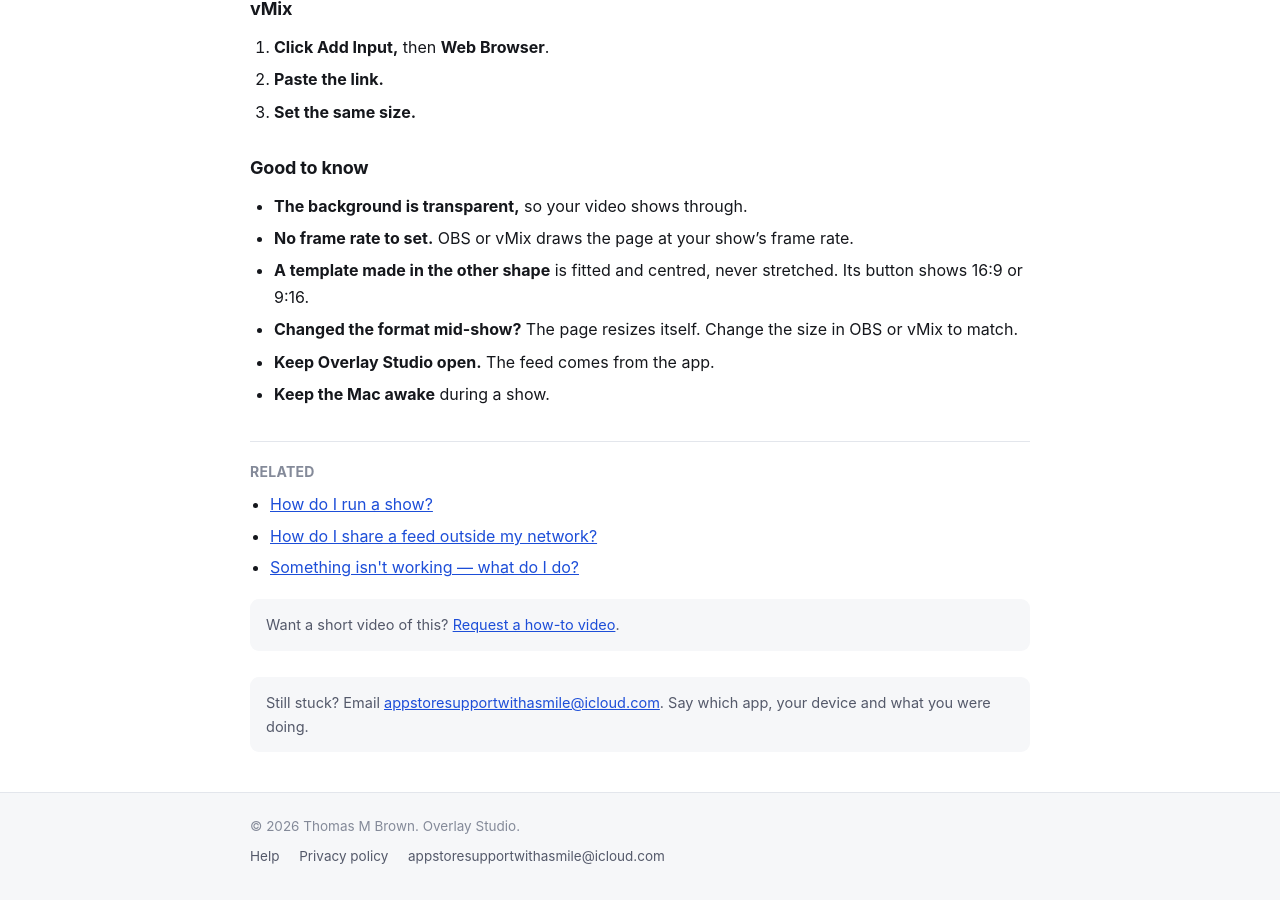
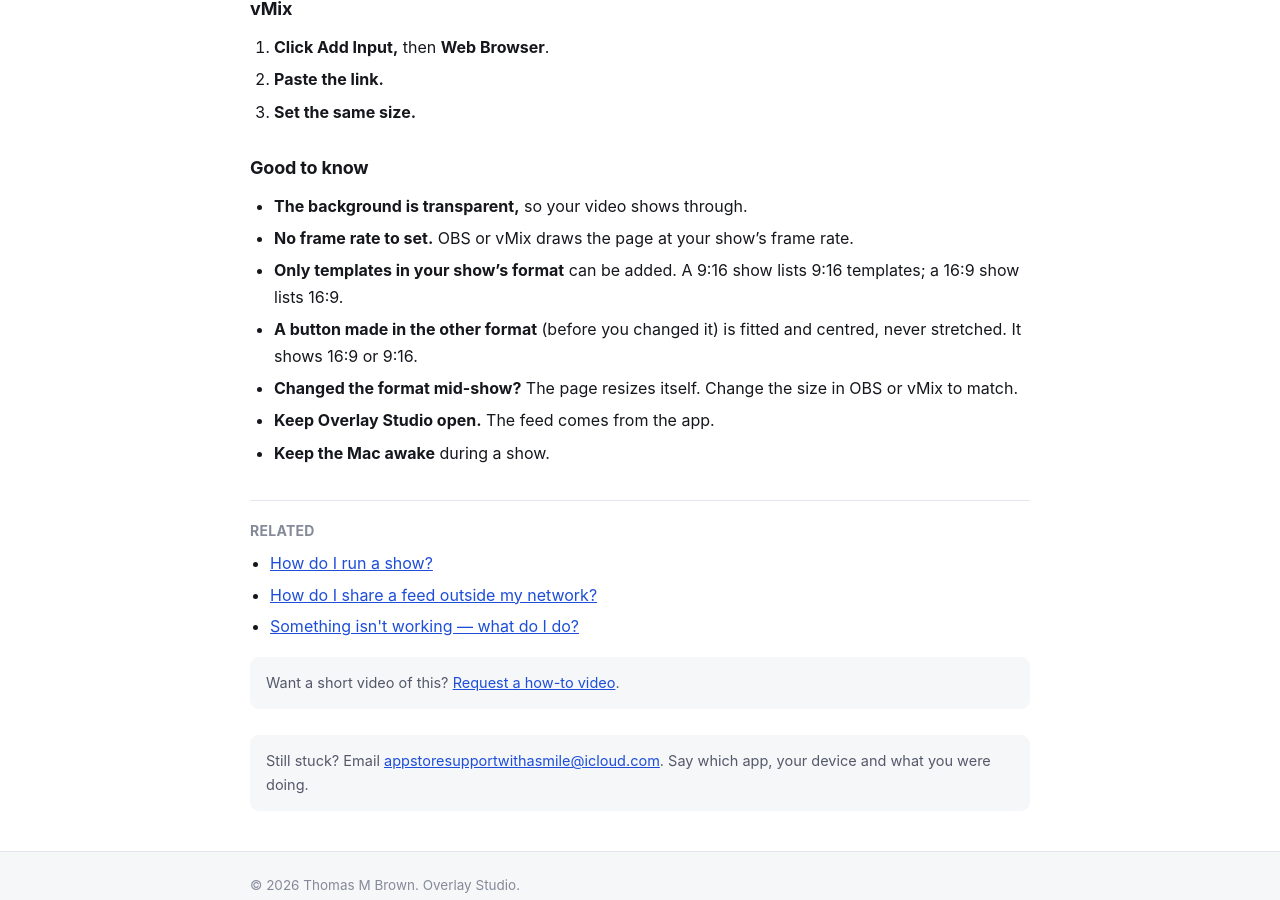
Before and after one commit to mytombrown/team-assist-help, a Jekyll site: the page built from _guides/overlaystudio/obs-and-vmix.md, in a window 1280 px wide and 900 px high, scrolled down 997 px. Built offline with Jekyll 4.4.1, drawn with Linux system fonts in a browser that asks for light colours.

Commit message:
Overlay Studio Build 4: templates follow the show's format (OS-1708)
Co-Authored-By: Claude Opus 5.5 <noreply@anthropic.com>

```diff
--- a/_guides/overlaystudio/obs-and-vmix.md
+++ b/_guides/overlaystudio/obs-and-vmix.md
@@ -48,7 +48,8 @@ The Program link sends exactly that. Preview and Program take the same shape.
 
 - **The background is transparent,** so your video shows through.
 - **No frame rate to set.** OBS or vMix draws the page at your show's frame rate.
-- **A template made in the other shape** is fitted and centred, never stretched. Its button shows 16:9 or 9:16.
+- **Only templates in your show's format** can be added. A 9:16 show lists 9:16 templates; a 16:9 show lists 16:9.
+- **A button made in the other format** (before you changed it) is fitted and centred, never stretched. It shows 16:9 or 9:16.
 - **Changed the format mid-show?** The page resizes itself. Change the size in OBS or vMix to match.
 - **Keep Overlay Studio open.** The feed comes from the app.
 - **Keep the Mac awake** during a show.
```
Also changed, not shown: _guides/overlaystudio/run-a-show.md (+1 -0 lines).
